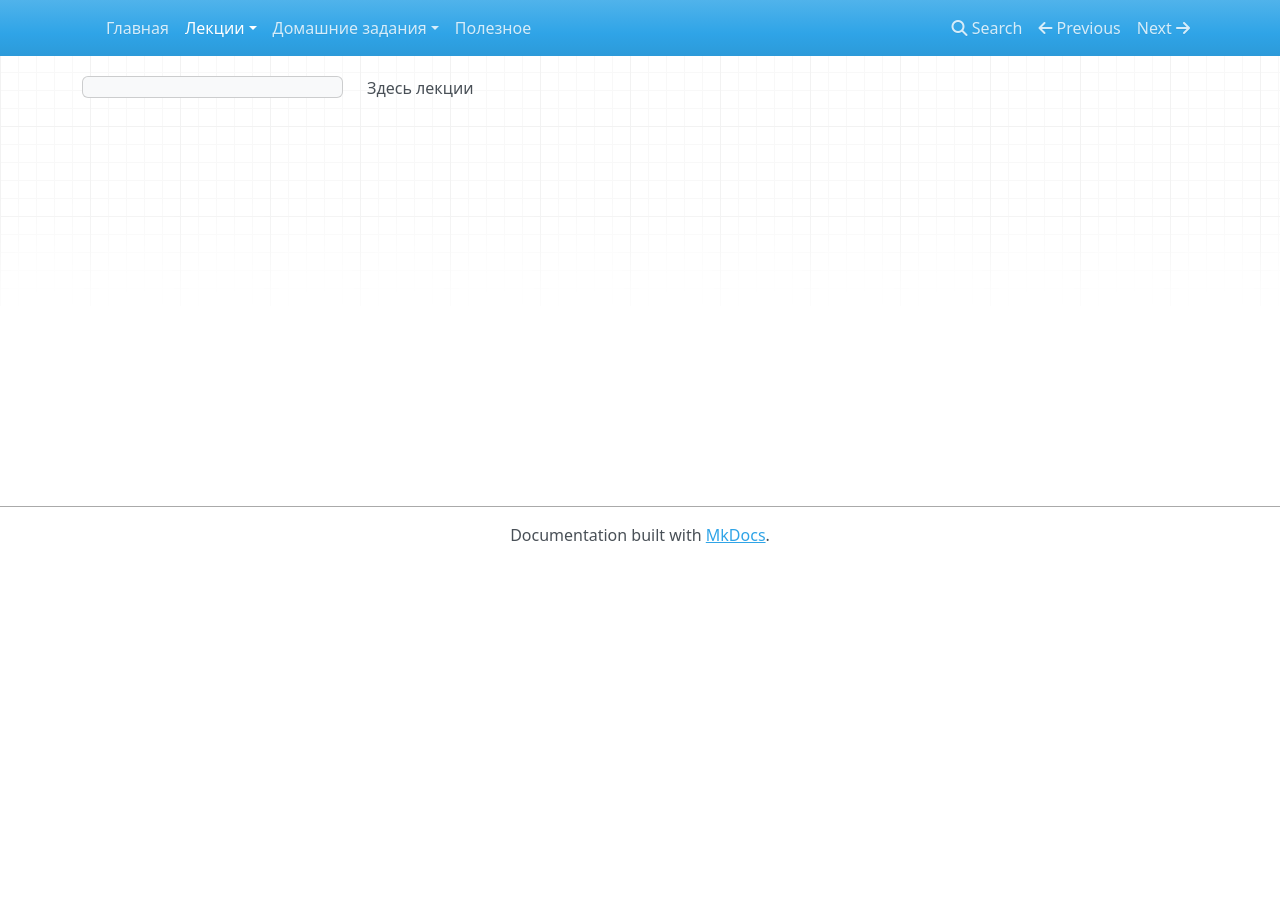
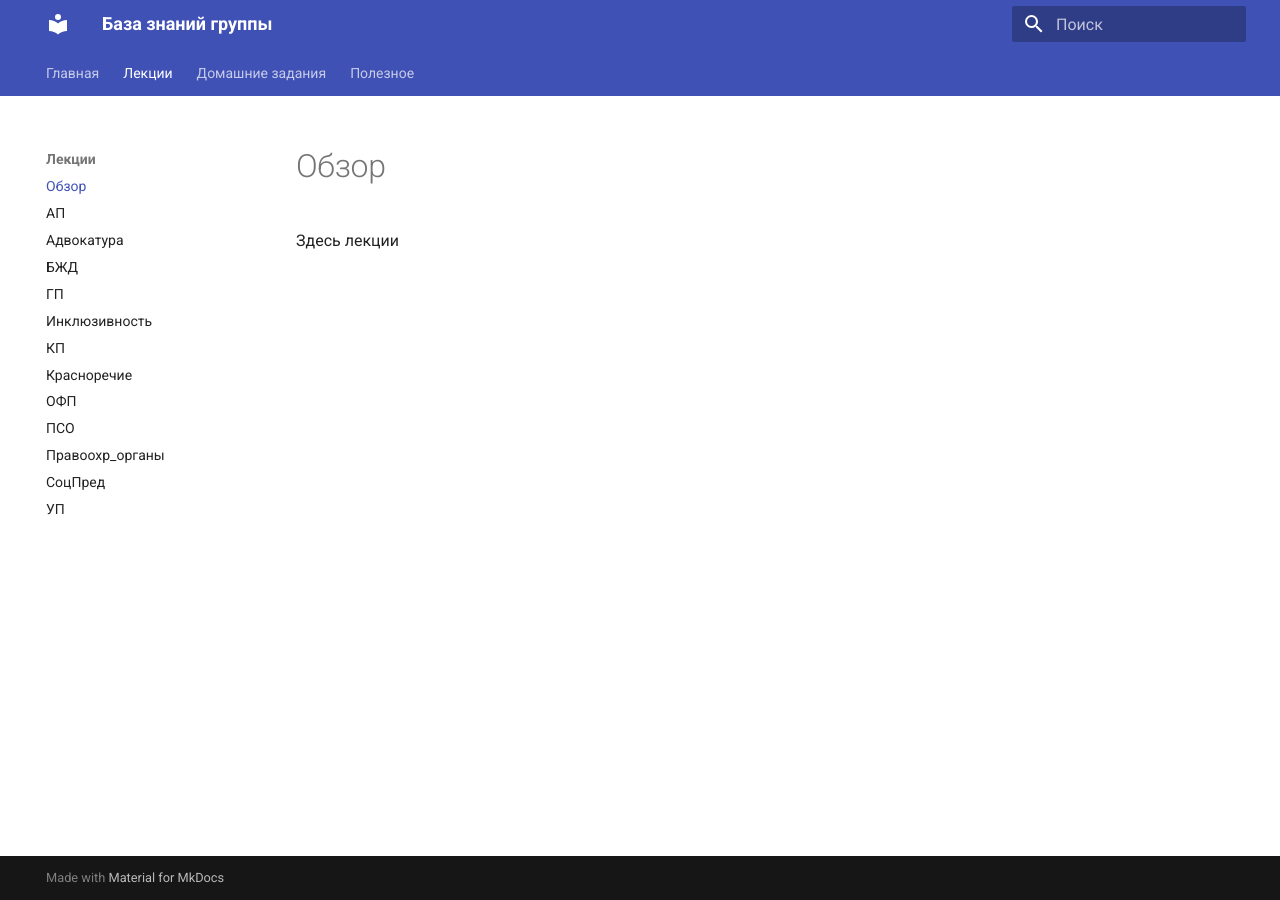
Before and after one commit to Savon13/baza-znaniy, an MkDocs documentation site: the page built from docs/Лекции/README.md, in a window 1280 px wide. Built offline with MkDocs 1.6.1 and Material for MkDocs 9.7.7, drawn with Linux system fonts in a browser that asks for light colours; nearby versions of some CDN libraries.

Commit message:
Update mkdocs.yml

```diff
--- a/mkdocs.yml
+++ b/mkdocs.yml
@@ -1,7 +1,35 @@
+site_name: База знаний группы
+site_url: https://savon13.github.io/baza-znaniy/
+
+theme:
+  name: material
+  language: ru
+  palette:
+    primary: indigo
+  features:
+    - navigation.tabs
+    - navigation.sections
+    - navigation.expand
+    - search.suggest
+    - search.highlight
+    - content.code.copy
+
 nav:
   - Главная: index.md
   - Лекции:
     - Обзор: Лекции/README.md
+    - АП: Лекции/АП/README.md
+    - Адвокатура: Лекции/Адвокатура/README.md
+    - БЖД: Лекции/БЖД/README.md
+    - ГП: Лекции/ГП/README.md
+    - Инклюзивность: Лекции/Инклюзивность/README.md
+    - КП: Лекции/КП/README.md
+    - Красноречие: Лекции/Красноречие/README.md
+    - ОФП: Лекции/ОФП/README.md
+    - ПСО: Лекции/ПСО/README.md
+    - Правоохр_органы: Лекции/Правоохр_органы/README.md
+    - СоцПред: Лекции/СоцПред/README.md
+    - УП: Лекции/УП/README.md
   - Домашние задания:
     - Обзор: "Домашние задания/README.md"
     - АП: "Домашние задания/АП/README.md"
```
